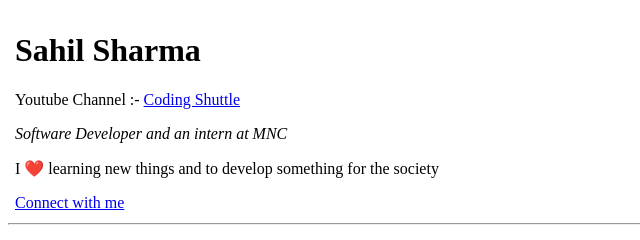
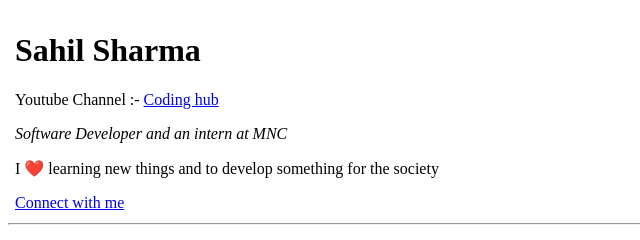
Before and after one commit to Sahil-Sharma06/WebDevelopement-Projects, a plain HTML site: page index.html in a window 1280 px wide. Shown: the top 240 px of the page, 0-640 px from the left. Drawn offline with Linux system fonts and the light colour scheme.

Commit message:
Update index.html

```diff
--- a/index.html
+++ b/index.html
@@ -13,7 +13,7 @@
         <tr>
             <td><img src="Profile.jpg" alt=""></td>
             <td><h1>Sahil Sharma</h1>
-                <p>Youtube Channel :- <a href="https://www.codingshuttle.com/" target="_blank">Coding Shuttle</a></p>
+                <p>Youtube Channel :- <a href="https://www.codingHub.com/" target="_blank">Coding hub</a></p>
                 <p> <i>Software Developer and an intern at MNC</i> </p>
                 <p>I ❤️ learning new things and to develop something for the society</p>
                 <a href="#contact" target="_blank">Connect with me</a>
```
